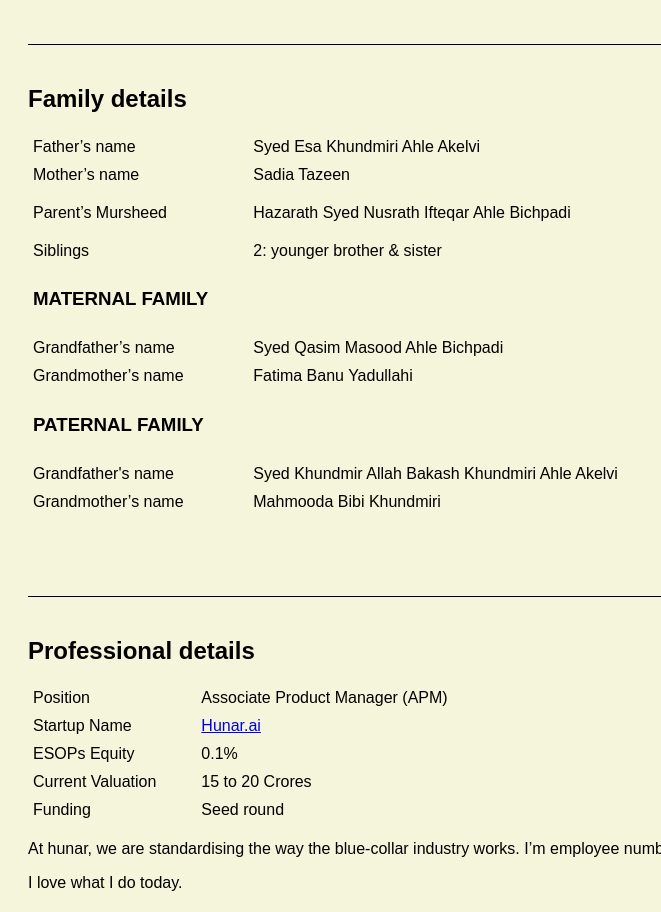
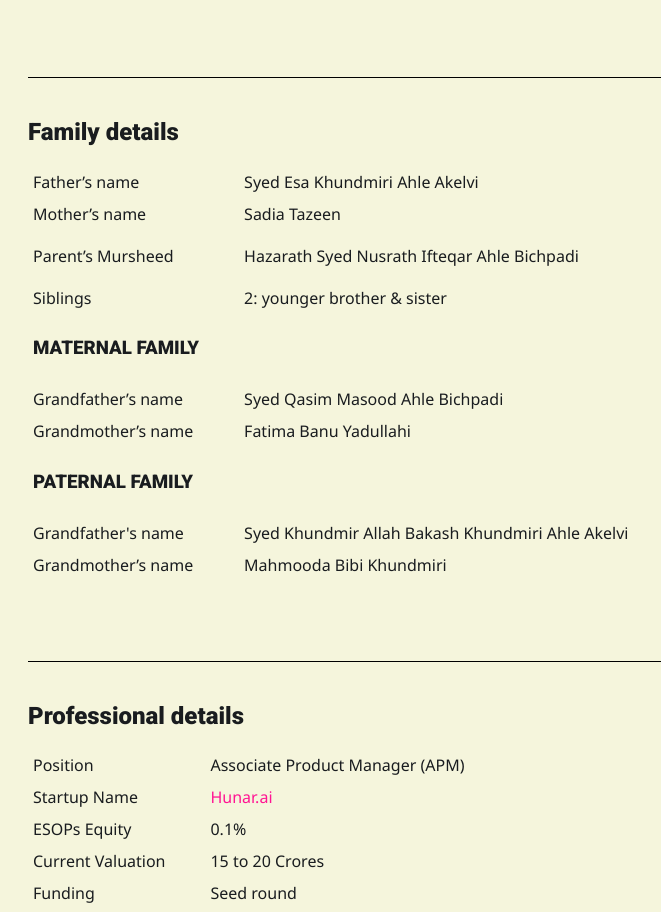
Before and after one commit to alikhundmiri/ali, a plain HTML site: page biodata.html in a window 1280 px wide. Shown: the part 699-1611 px from the top of the page, without its empty margins (0-661 px from the left). Drawn offline with Linux system fonts and the light colour scheme.

Commit message:
added style to links, and fonts changed

```diff
--- a/biodata.html
+++ b/biodata.html
@@ -16,10 +16,35 @@
       ga('send', 'pageview');
 
     </script>
+    <link href="https://fonts.googleapis.com/css2?family=Noto+Sans:ital,wght@0,400;0,700;1,400;1,700&family=Roboto:ital,wght@0,100;0,500;0,900;1,100;1,500;1,900&display=swap" rel="stylesheet">
 
     <style type="text/css">
-      body {
-        font-family: Arial;
+
+      p,div,li,ul,td,th,tr{
+        font-family: 'Noto Sans', serif;
+        color: #191c1f;
+      }
+
+      a{
+        color: deeppink;
+        text-decoration: none;
+
+      }
+
+      a:hover{
+        color: hotpink;
+        text-decoration: underline;
+
+      }
+
+      a:visited {
+        color: indianred;
+      }
+
+      h1,h2,h3,h4,h5,h6{
+        font-family: 'Roboto', sans-serif;
+        font-weight: 700!important;
+        color: #191c1f;
       }
 
       .pageheader {
```
